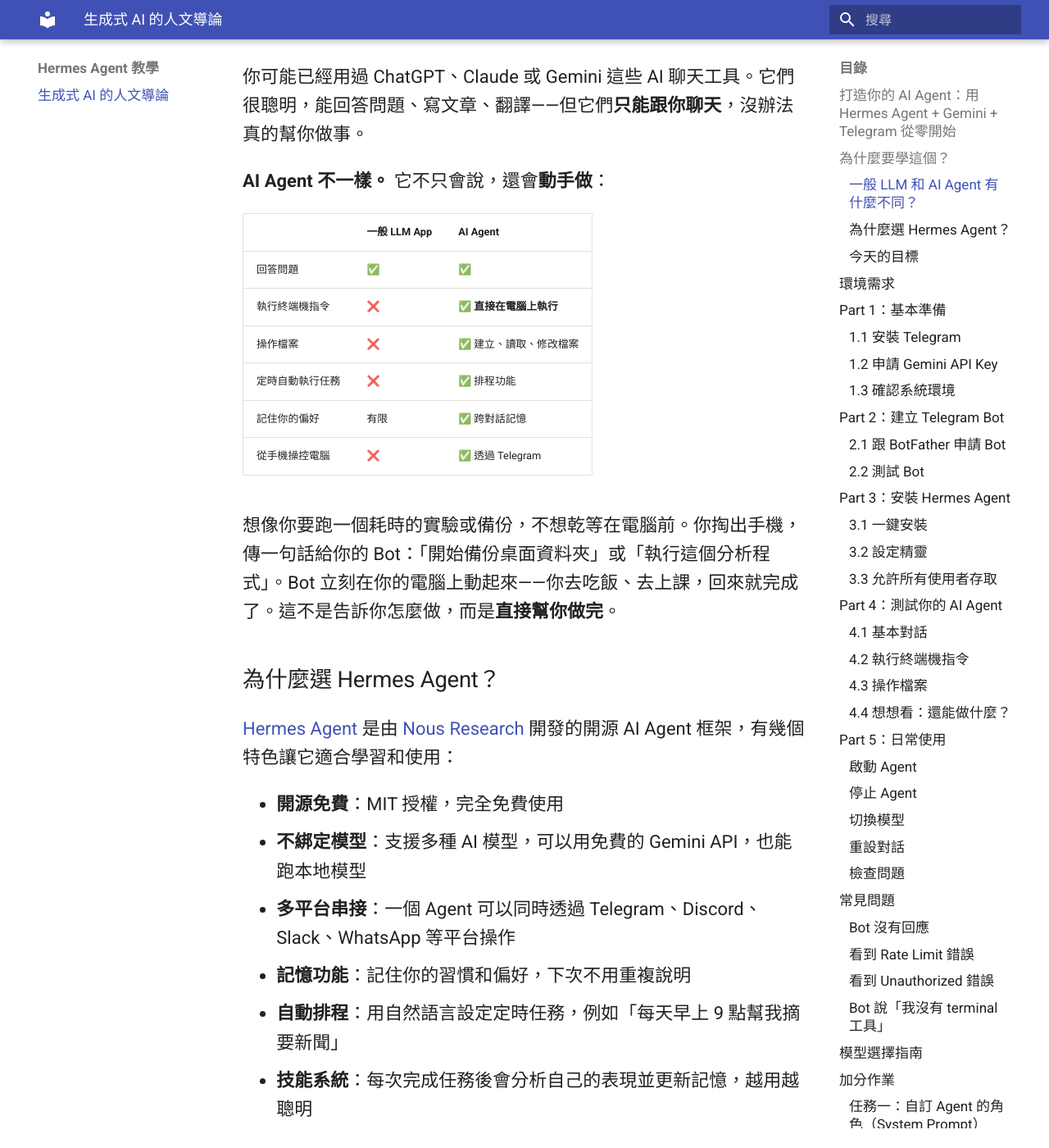
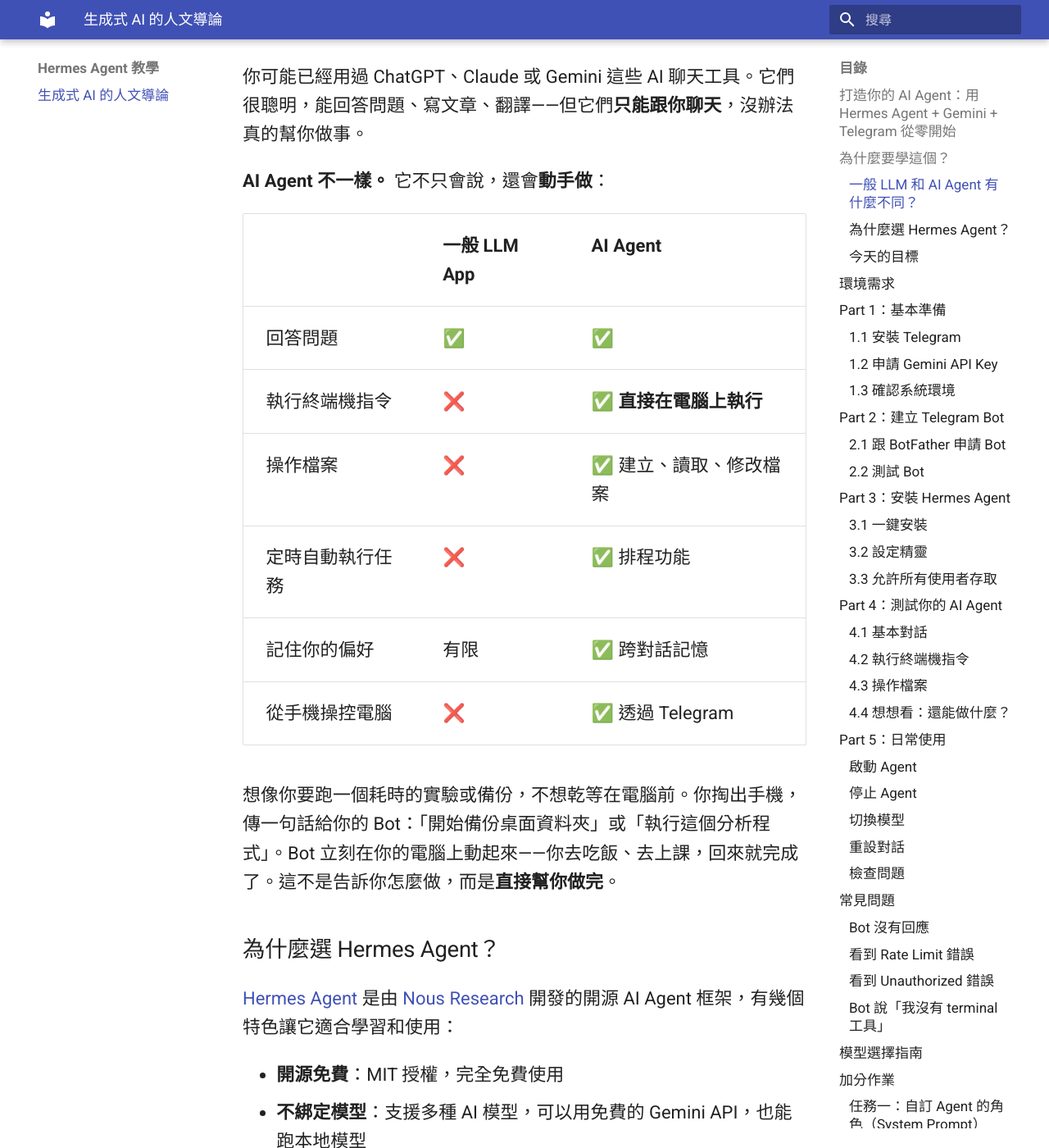
Before and after one commit to lopentu/hermes-agent-tutorial, an MkDocs documentation site: the page built from docs/index.md, in a window 1280 px wide and 1400 px high, scrolled down 562 px. Shown: the whole window at 82% size. Built offline with MkDocs 1.6.1 and Material for MkDocs 9.7.7, drawn with Linux system fonts in a browser that asks for light colours.

Commit message:
Fix table font size with !important override
Co-Authored-By: Claude Sonnet 4.6 <noreply@anthropic.com>

```diff
--- a/docs/stylesheets/extra.css
+++ b/docs/stylesheets/extra.css
@@ -19,8 +19,10 @@
   margin-top: -1.4rem;
 }
 
-.md-typeset table {
-  font-size: inherit;
+.md-typeset table,
+.md-typeset table th,
+.md-typeset table td {
+  font-size: inherit !important;
 }
 
 .md-typeset h1 + p + h3 {
```
